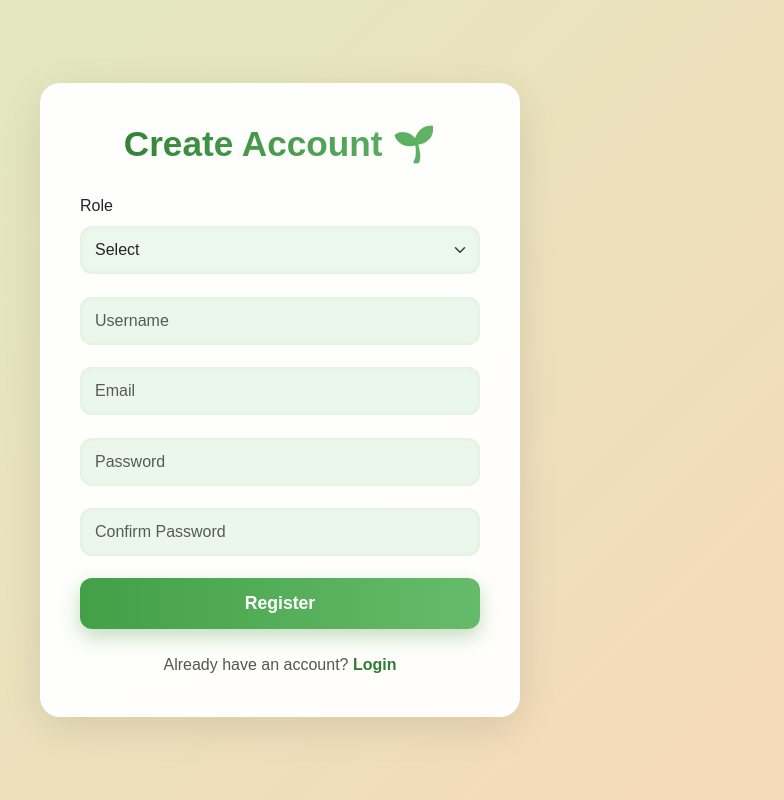
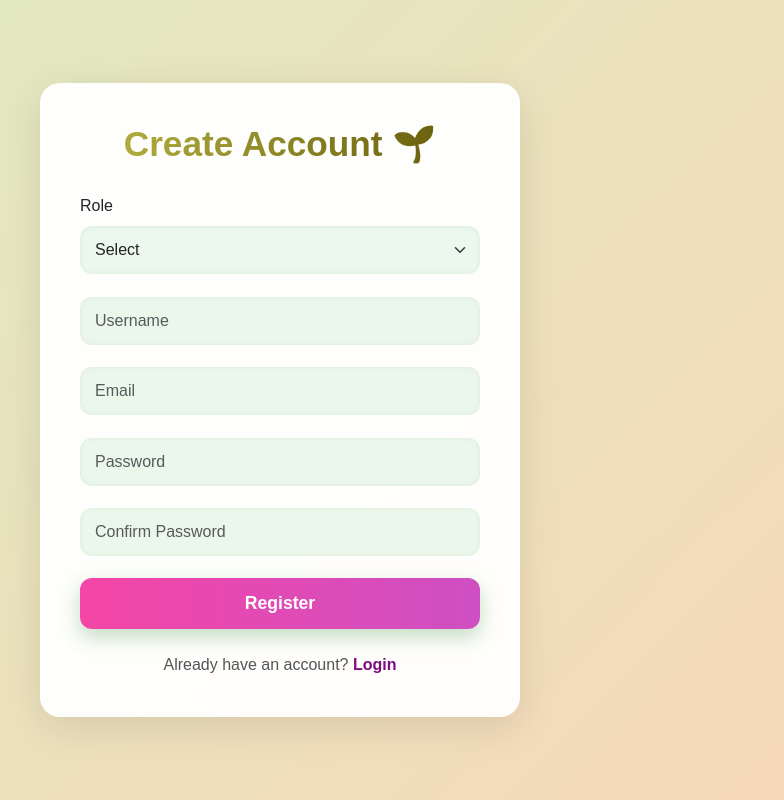
Before and after one commit to jasmalaborbor/malaborbor_jasmine, a PHP site: template app/views/register.php in a window 1280 px wide. Shown: the whole page, without its empty margins (360-1144 px from the left). Run offline with PHP 8.4, Linux system fonts and the light colour scheme; the template is opened without the code that fills it, so the values that code supplies are empty.

Commit message:
First commit

```diff
--- a/app/views/register.php
+++ b/app/views/register.php
@@ -44,7 +44,7 @@
     }
 
     .register-title {
-      background: linear-gradient(to right, #2E7D32, #66BB6A);
+      background: linear-gradient(to right, #b9b543ff, #615808ff);
       -webkit-background-clip: text;
       -webkit-text-fill-color: transparent;
       font-weight: 800;
@@ -76,7 +76,7 @@
     }
 
     .btn-register {
-      background: linear-gradient(to right, #43A047, #66BB6A);
+      background: linear-gradient(to right, #f446a6ff, #ce4fc3ff);
       color: #fff;
       border: none;
       border-radius: 12px;
@@ -89,7 +89,7 @@
     }
 
     .btn-register:hover {
-      background: linear-gradient(to right, #2E7D32, #388E3C);
+      background: linear-gradient(to right, #2e5879ff, #3f9cceff);
       transform: translateY(-2px);
       box-shadow: 0 10px 25px rgba(56, 142, 60, 0.4);
     }
@@ -101,14 +101,14 @@
     }
 
     .login-link a {
-      color: #2E7D32;
+      color: #7d0d7fff;
       text-decoration: none;
       font-weight: 600;
     }
 
     .login-link a:hover {
       text-decoration: underline;
-      color: #1B5E20;
+      color: #6e35beff;
     }
 
     .alert {
```
